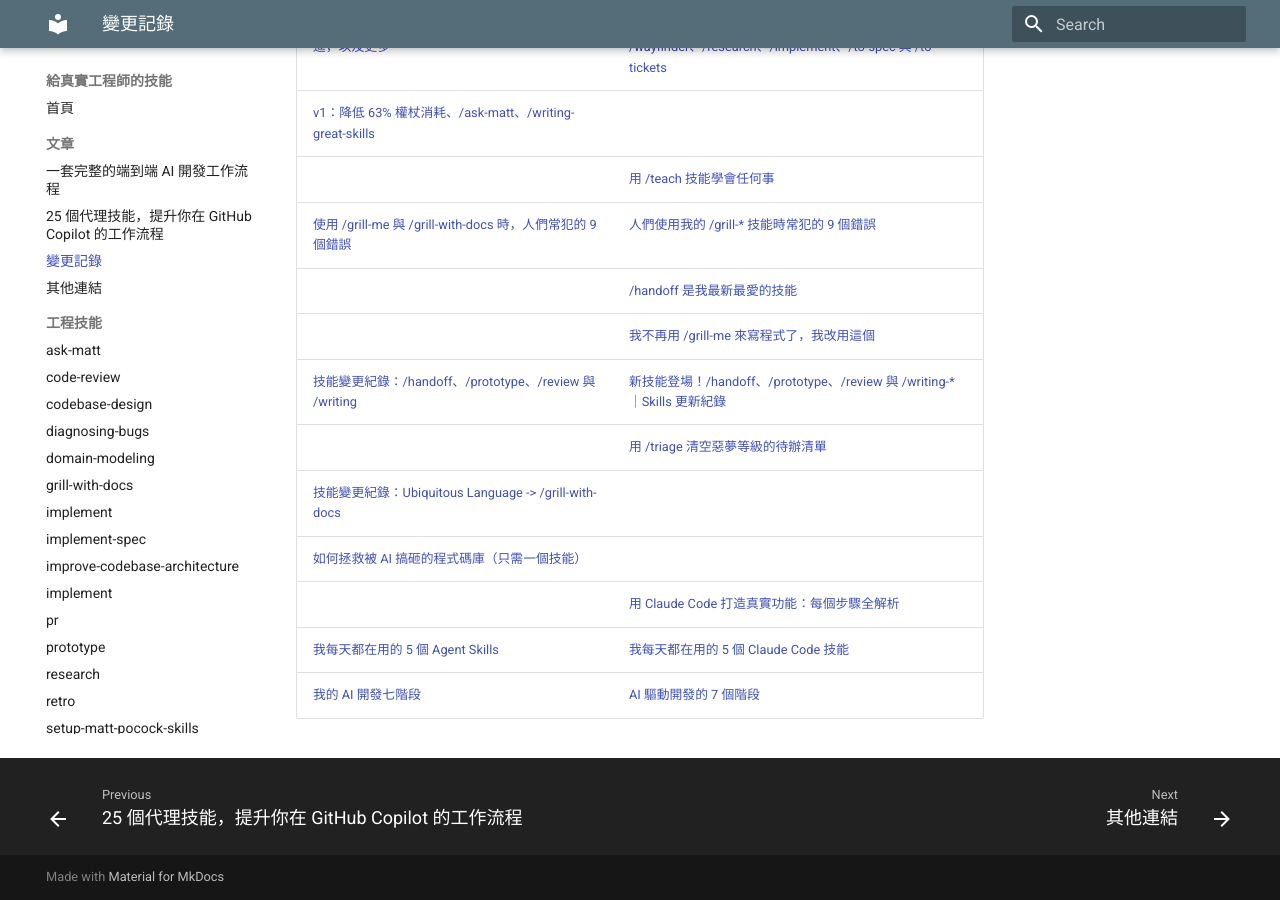
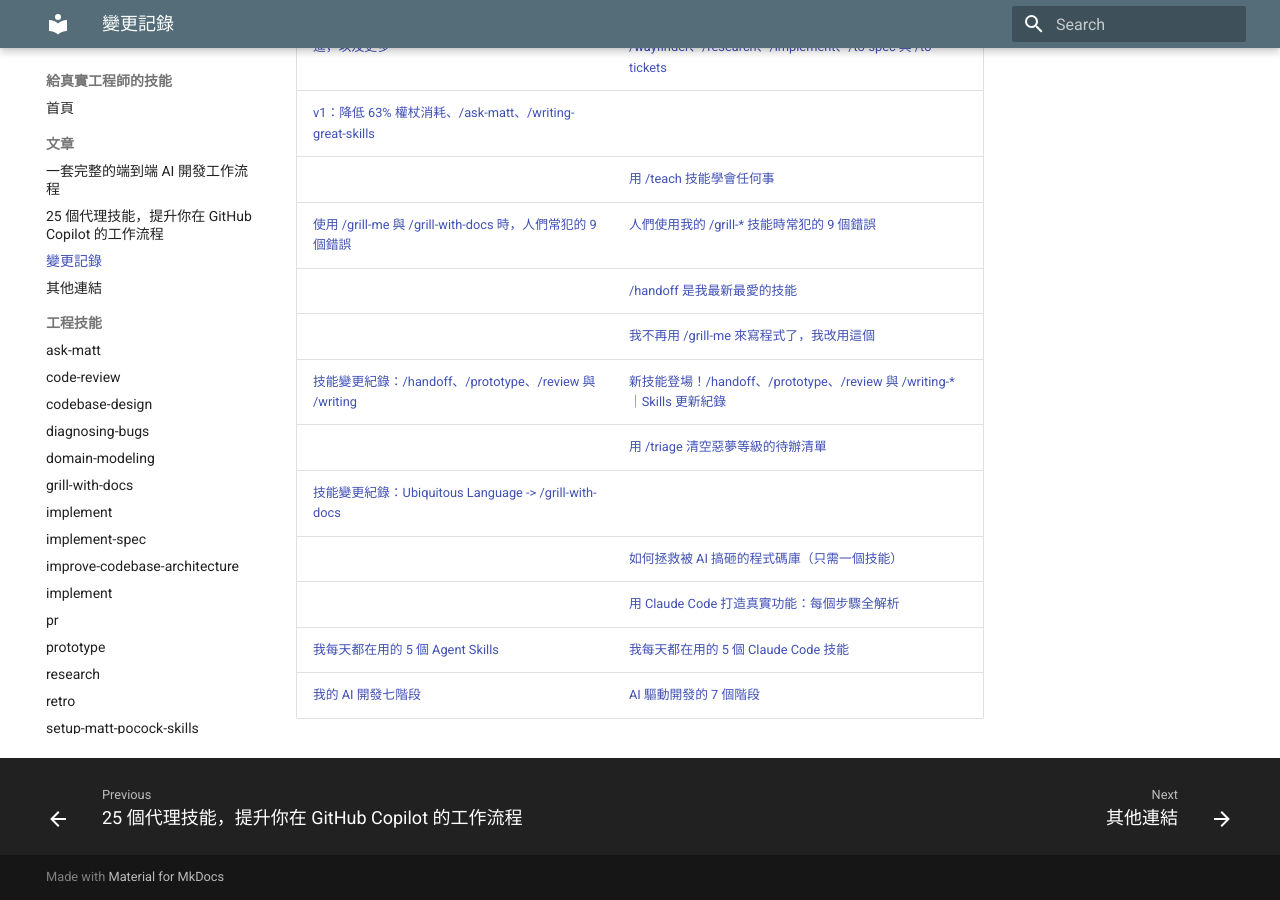
Before and after one commit to linyute/mattpocock-skills, an MkDocs documentation site: the page built from docs/posts/skills-changelog.md, in a window 1280 px wide and 900 px high, scrolled down 535 px. Built offline with MkDocs 1.6.1 and Material for MkDocs 9.7.7, drawn with Linux system fonts in a browser that asks for light colours.

Commit message:
Update zh-tw localization

```diff
--- a/docs/posts/skills-changelog.md
+++ b/docs/posts/skills-changelog.md
@@ -17,7 +17,7 @@
 | [技能變更紀錄：/handoff、/prototype、/review 與 /writing](./skills-changelog-handoff-prototype-review-and-writing.md) | [新技能登場！/handoff、/prototype、/review 與 /writing-*｜Skills 更新紀錄](./new_skills_v0.x.md) |
 | | [用 /triage 清空惡夢等級的待辦清單](./triage.md) |
 | [技能變更紀錄：Ubiquitous Language -> /grill-with-docs](./skills-changelog-ubiquitous-language-grill-with-docs.md) | |
-| [如何拯救被 AI 搞砸的程式碼庫（只需一個技能）](./improve-codebase-architecture.md) | |
+| | [如何拯救被 AI 搞砸的程式碼庫（只需一個技能）](./improve_codebase_architecture.md) |
 | | [用 Claude Code 打造真實功能：每個步驟全解析](./building_a_real_feature_with_claude_code.md) |
 | [我每天都在用的 5 個 Agent Skills](./5-agent-skills-i-use-every-day.md) | [我每天都在用的 5 個 Claude Code 技能](./5_claude_code_skills_i_use_every_single_day.md) |
 | [我的 AI 開發七階段](./my-7-phases-of-ai-development.md) | [AI 驅動開發的 7 個階段](./the_7_phases_of_ai-driven_development.md) |
```
Also changed, not shown: docs/posts/improve_codebase_architecture.md (renamed from docs/posts/improve-codebase-architecture.md, +2 -0 lines).
